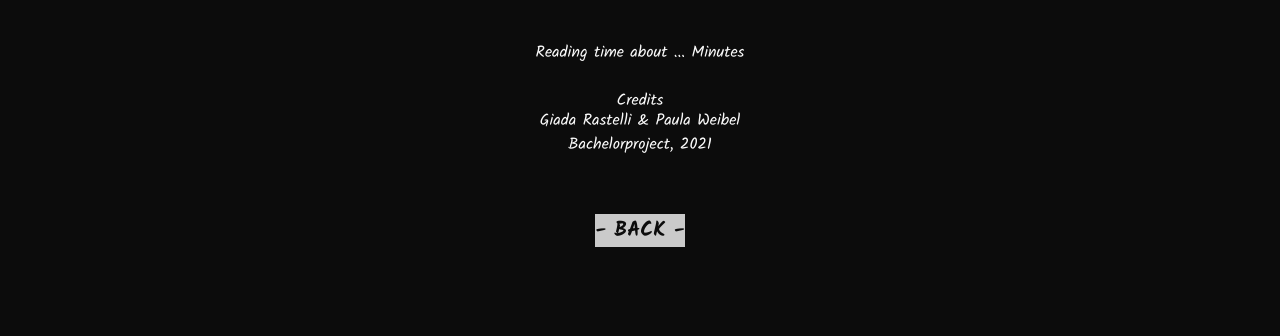
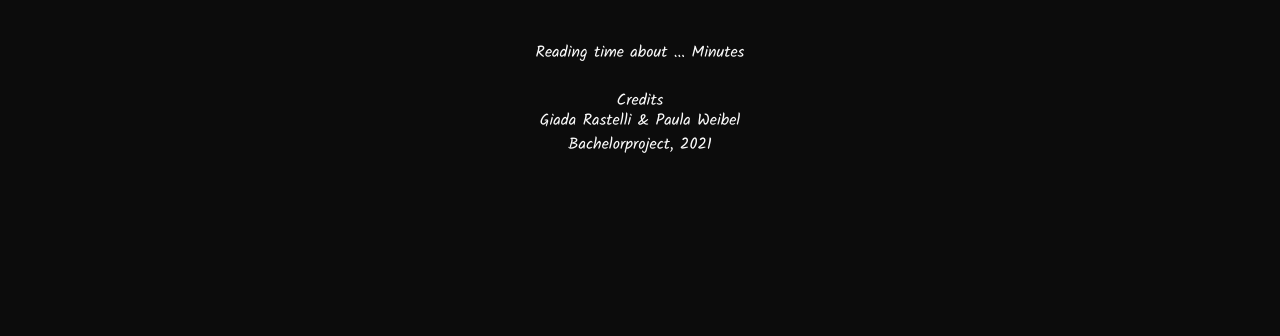
Before and after one commit to paulaweibel/BPROJ-21, a plain HTML site: page bproj/index.html in a window 1280 px wide. Both pictures are taken after a click on the element "ABOUT". Shown: the part 429-765 px from the top of the page. Drawn offline with Linux system fonts and the light colour scheme.

Commit message:
about & cursor

```diff
--- a/bproj/css/style.css
+++ b/bproj/css/style.css
@@ -21,11 +21,11 @@ body {
 
 /* MOUSE CURSORS ------- */
 #body {
-  cursor: url('cursor-0.png'), auto;
+  cursor: url('cursor-1.png'), auto;
 }
 
 .button:hover {
-  cursor: url('cursor-1.png'), pointer;
+  cursor: url('cursor-0.png'), pointer;
 }
 
 .id {
@@ -238,18 +238,6 @@ html {
   width: 70px;
 }
 
-#about-back {
-  opacity: 0.8;
-  background-color: var(--weiss);
-  color: var(--schwarz);
-  font-size: 1.3em;
-  transition: opacity 0.2s;
-}
-
-#about-back:hover {
-  opacity: 1;
-}
-
 .showAbout {
   opacity: 1 !important;
 }
--- a/bproj/index.html
+++ b/bproj/index.html
@@ -44,8 +44,8 @@
             </div>
         </div>
         <div id="about-content">
-            <div class="about-menu">
-                <h2>ABOUT</h2>
+            <div class="about-menu button">
+                <h2 onclick="hideAbout()">ABOUT</h2>
             </div>
             <img id="about-eyes" src="img/knot-images/round-icon.png">
             <br><br><br><br><br><br>
@@ -62,8 +62,6 @@
             Credits
             <p>Giada Rastelli & Paula Weibel</p>
             <P>Bachelorproject, 2021</p>
-            <br><br><br><br>
-            <B id="about-back" class="button" onclick="hideAbout()"> - BACK - </BACK></B>
         </div>
     </div>
 
```
Also changed, not shown: bproj/css/cursor-0.png, bproj/css/cursor-1.png, bproj/css/cursor.png (deleted).
